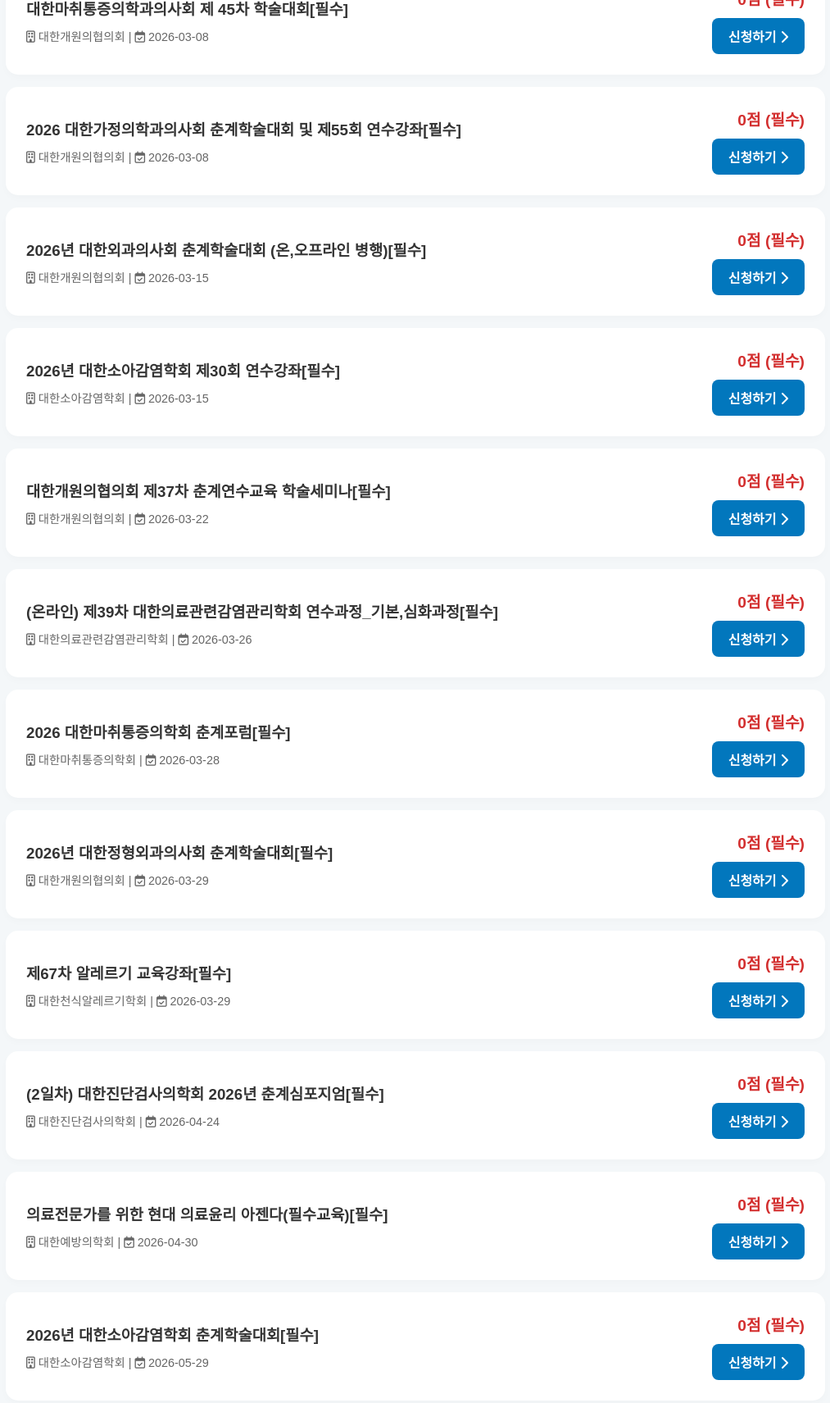
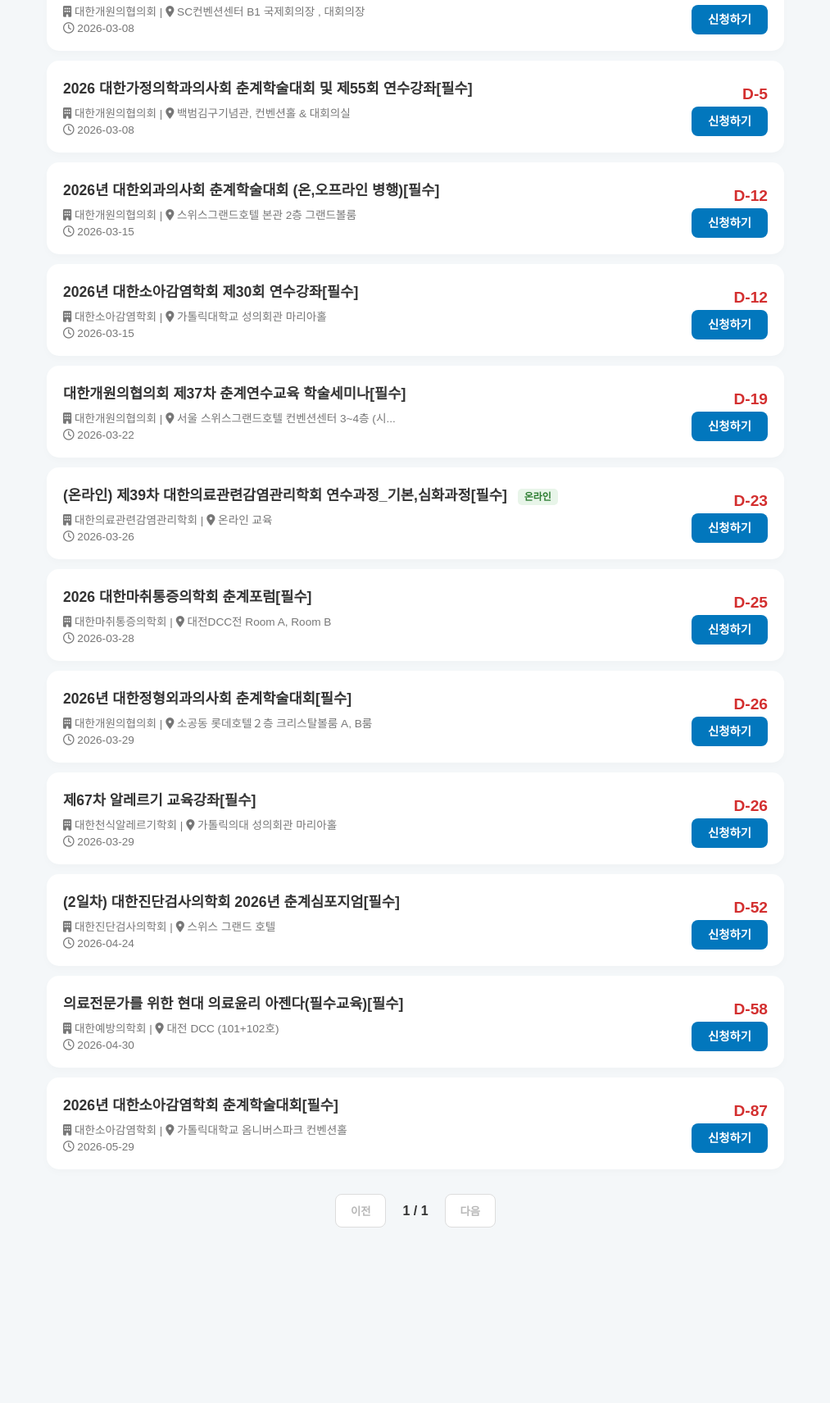
Before and after one commit to kgg1394-ops/kma-edu, a plain HTML site: page index.html in a window 1280 px wide. Shown: the part 243-1954 px from the top of the page at 82% size, without its empty margins (133-1146 px from the left). After the commit the page ends 1760 px from the top, so only its background shows below. Drawn offline with Linux system fonts and the light colour scheme; a web font is replaced by a local one.

Commit message:
Clean Schedule Update: 12 items

```diff
--- a/data.json
+++ b/data.json
@@ -1,7 +1,6 @@
 [
   {
     "title": "대한마취통증의학과의사회 제 45차 학술대회[필수]",
-    "credits": "0",
     "date": "2026-03-08",
     "institution": "대한개원의협의회",
     "location": "SC컨벤션센터 B1 국제회의장 , 대회의장",
@@ -10,7 +9,6 @@
   },
   {
     "title": "2026 대한가정의학과의사회 춘계학술대회 및 제55회 연수강좌[필수]",
-    "credits": "0",
     "date": "2026-03-08",
     "institution": "대한개원의협의회",
     "location": "백범김구기념관, 컨벤션홀 & 대회의실",
@@ -19,7 +17,6 @@
   },
   {
     "title": "2026년 대한외과의사회 춘계학술대회 (온,오프라인 병행)[필수]",
-    "credits": "0",
     "date": "2026-03-15",
     "institution": "대한개원의협의회",
     "location": "스위스그랜드호텔 본관 2층 그랜드볼룸",
@@ -28,7 +25,6 @@
   },
   {
     "title": "2026년 대한소아감염학회 제30회 연수강좌[필수]",
-    "credits": "0",
     "date": "2026-03-15",
     "institution": "대한소아감염학회",
     "location": "가톨릭대학교 성의회관 마리아홀",
@@ -37,7 +33,6 @@
   },
   {
     "title": "대한개원의협의회 제37차 춘계연수교육 학술세미나[필수]",
-    "credits": "0",
     "date": "2026-03-22",
     "institution": "대한개원의협의회",
     "location": "서울 스위스그랜드호텔 컨벤션센터 3~4층 (시...",
@@ -46,7 +41,6 @@
   },
   {
     "title": "(온라인) 제39차 대한의료관련감염관리학회 연수과정_기본,심화과정[필수]",
-    "credits": "0",
     "date": "2026-03-26",
     "institution": "대한의료관련감염관리학회",
     "location": "온라인 교육",
@@ -55,7 +49,6 @@
   },
   {
     "title": "2026 대한마취통증의학회 춘계포럼[필수]",
-    "credits": "0",
     "date": "2026-03-28",
     "institution": "대한마취통증의학회",
     "location": "대전DCC전 Room A, Room B",
@@ -64,7 +57,6 @@
   },
   {
     "title": "2026년 대한정형외과의사회 춘계학술대회[필수]",
-    "credits": "0",
     "date": "2026-03-29",
     "institution": "대한개원의협의회",
     "location": "소공동 롯데호텔２층 크리스탈볼룸 A, B룸",
@@ -73,7 +65,6 @@
   },
   {
     "title": "제67차 알레르기 교육강좌[필수]",
-    "credits": "0",
     "date": "2026-03-29",
     "institution": "대한천식알레르기학회",
     "location": "가톨릭의대 성의회관 마리아홀",
@@ -82,7 +73,6 @@
   },
   {
     "title": "(2일차) 대한진단검사의학회 2026년 춘계심포지엄[필수]",
-    "credits": "0",
     "date": "2026-04-24",
     "institution": "대한진단검사의학회",
     "location": "스위스 그랜드 호텔",
@@ -91,7 +81,6 @@
   },
   {
     "title": "의료전문가를 위한 현대 의료윤리 아젠다(필수교육)[필수]",
-    "credits": "0",
     "date": "2026-04-30",
     "institution": "대한예방의학회",
     "location": "대전 DCC (101+102호)",
@@ -100,7 +89,6 @@
   },
   {
     "title": "2026년 대한소아감염학회 춘계학술대회[필수]",
-    "credits": "0",
     "date": "2026-05-29",
     "institution": "대한소아감염학회",
     "location": "가톨릭대학교 옴니버스파크 컨벤션홀",
--- a/index.html
+++ b/index.html
@@ -7,91 +7,89 @@
     <link href="https://cdnjs.cloudflare.com/ajax/libs/font-awesome/6.0.0/css/all.min.css" rel="stylesheet">
     <link rel="stylesheet" as="style" crossorigin href="https://cdn.jsdelivr.net/gh/orioncactus/pretendard@v1.3.8/dist/web/static/pretendard.css" />
     <style>
-        :root { --med-blue: #0277bd; --med-accent: #ff7043; --bg-light: #f4f7f9; --white: #ffffff; }
+        :root { --med-blue: #0277bd; --bg-light: #f4f7f9; --white: #ffffff; }
         body { font-family: 'Pretendard', sans-serif; background-color: var(--bg-light); margin: 0; padding: 20px; color: #333; }
-        .container { max-width: 1000px; margin: 0 auto; }
+        .container { max-width: 900px; margin: 0 auto; }
         .header { background: var(--white); padding: 30px; border-radius: 20px; box-shadow: 0 10px 25px rgba(0,0,0,0.05); margin-bottom: 25px; border-top: 6px solid var(--med-blue); }
-        h1 { margin: 0; color: var(--med-blue); font-size: 1.8rem; display: flex; align-items: center; gap: 12px; }
-        .edu-item { background: var(--white); padding: 25px; border-radius: 15px; margin-bottom: 15px; display: flex; justify-content: space-between; align-items: center; box-shadow: 0 4px 10px rgba(0,0,0,0.02); }
-        .credits-tag { font-size: 1.2rem; font-weight: 800; color: #d32f2f; margin-bottom: 10px; }
-        .btn-reg { display: inline-block; padding: 10px 20px; background: var(--med-blue); color: white; text-decoration: none; border-radius: 8px; font-weight: bold; }
-        .pagination { display: flex; justify-content: center; align-items: center; gap: 25px; margin-top: 40px; }
-        .page-btn { background: var(--white); border: 1px solid #ddd; padding: 10px 20px; border-radius: 8px; cursor: pointer; font-weight: bold; }
-        .page-btn:disabled { opacity: 0.5; }
+        h1 { margin: 0; color: var(--med-blue); font-size: 1.6rem; display: flex; align-items: center; gap: 10px; }
+        .edu-item { background: var(--white); padding: 20px; border-radius: 15px; margin-bottom: 12px; display: flex; justify-content: space-between; align-items: center; transition: 0.2s; box-shadow: 0 4px 10px rgba(0,0,0,0.02); }
+        .edu-item:hover { transform: scale(1.01); box-shadow: 0 6px 15px rgba(0,0,0,0.06); }
+        .online-badge { background: #e8f5e9; color: #2e7d32; font-size: 0.75rem; padding: 3px 8px; border-radius: 5px; font-weight: bold; margin-left: 8px; }
+        .d-day { font-weight: 800; color: #d32f2f; font-size: 1.2rem; }
+        .btn-reg { padding: 10px 20px; background: var(--med-blue); color: white; text-decoration: none; border-radius: 8px; font-weight: bold; font-size: 0.9rem; }
+        .pagination { display: flex; justify-content: center; align-items: center; gap: 20px; margin-top: 30px; }
+        .page-btn { padding: 10px 18px; cursor: pointer; border: 1px solid #ddd; background: white; border-radius: 8px; font-weight: bold; }
     </style>
 </head>
 <body>
-
 <div class="container">
     <header class="header">
-        <h1><i class="fa-solid fa-user-doctor"></i> 2026 연수교육 필수평점 관리</h1>
-        <p style="color:#666; margin-top:10px;">면허 유지를 위한 올해의 필수 평점 교육 일정을 안내합니다.</p>
+        <h1><i class="fa-solid fa-calendar-check"></i> 필수평점 교육 일정</h1>
+        <p style="color:#666; margin-top:8px; font-size:0.95rem;">2026년 면허 유지를 위한 필수 교육 리스트입니다.</p>
     </header>
 
     <div id="edu-list"></div>
 
     <div class="pagination">
         <button id="prevBtn" class="page-btn" onclick="changePage(-1)">이전</button>
-        <span id="page-info">1 / 1</span>
+        <span id="page-info" style="font-weight:bold;">1 / 1</span>
         <button id="nextBtn" class="page-btn" onclick="changePage(1)">다음</button>
     </div>
 </div>
 
 <script>
     let allData = [];
-    let filteredData = [];
     let currentPage = 1;
     const itemsPerPage = 15;
 
-    fetch('data.json')
-        .then(res => res.json())
-        .then(data => {
-            allData = data;
-            filteredData = [...allData];
-            updateDisplay();
-        });
+    fetch('data.json').then(res => res.json()).then(data => {
+        allData = data;
+        updateDisplay();
+    });
 
     function updateDisplay() {
         const list = document.getElementById('edu-list');
         list.innerHTML = '';
 
         const start = (currentPage - 1) * itemsPerPage;
-        const end = start + itemsPerPage;
-        const pageData = filteredData.slice(start, end);
-
-        if (pageData.length === 0) {
-            list.innerHTML = '<div style="text-align:center; padding:50px; color:#999;">검색 결과가 없습니다.</div>';
-        }
+        const pageData = allData.slice(start, start + itemsPerPage);
 
         pageData.forEach(item => {
+            const eduDate = new Date(item.date.split('~')[0].trim());
+            const diffDays = Math.ceil((eduDate - new Date().setHours(0,0,0,0)) / (1000 * 60 * 60 * 24));
+            const dDayText = diffDays === 0 ? "Today" : (diffDays > 0 ? `D-${diffDays}` : "종료");
+
             list.innerHTML += `
                 <div class="edu-item">
-                    <div>
-                        <h3 style="margin:0 0 10px 0;">${item.title}</h3>
-                        <div style="font-size:0.9rem; color:#666;">
-                            <span><i class="fa-regular fa-building"></i> ${item.institution}</span> |
-                            <span><i class="fa-regular fa-calendar-check"></i> ${item.date}</span>
+                    <div style="flex:1;">
+                        <div style="font-weight:bold; font-size:1.1rem; margin-bottom:8px;">
+                            ${item.title} ${item.is_online ? '<span class="online-badge">온라인</span>' : ''}
+                        </div>
+                        <div style="font-size:0.85rem; color:#777;">
+                            <i class="fa-solid fa-building"></i> ${item.institution} |
+                            <i class="fa-solid fa-location-dot"></i> ${item.location}
+                        </div>
+                        <div style="font-size:0.85rem; color:#777; margin-top:4px;">
+                            <i class="fa-regular fa-clock"></i> ${item.date}
                         </div>
                     </div>
-                    <div style="text-align:right;">
-                        <div class="credits-tag">${item.credits}점 (필수)</div>
-                        <a href="${item.reg_url}" target="_blank" class="btn-reg">신청하기 <i class="fa-solid fa-chevron-right"></i></a>
+                    <div style="text-align:right; min-width:110px;">
+                        <div class="d-day">${dDayText}</div>
+                        <div style="margin-top:10px;">
+                            <a href="${item.reg_url}" target="_blank" class="btn-reg">신청하기</a>
+                        </div>
                     </div>
                 </div>
             `;
         });
 
-        const totalPages = Math.ceil(filteredData.length / itemsPerPage) || 1;
+        const totalPages = Math.ceil(allData.length / itemsPerPage) || 1;
         document.getElementById('page-info').innerText = `${currentPage} / ${totalPages}`;
         document.getElementById('prevBtn').disabled = currentPage === 1;
         document.getElementById('nextBtn').disabled = currentPage === totalPages;
     }
 
-    function changePage(direction) {
-        currentPage += direction;
-        updateDisplay();
-        window.scrollTo({ top: 0, behavior: 'smooth' });
-    }
+    function changePage(dir) { currentPage += dir; updateDisplay(); window.scrollTo(0, 0); }
 </script>
 </body>
 </html>
```
Also changed, not shown: 1 other file.
